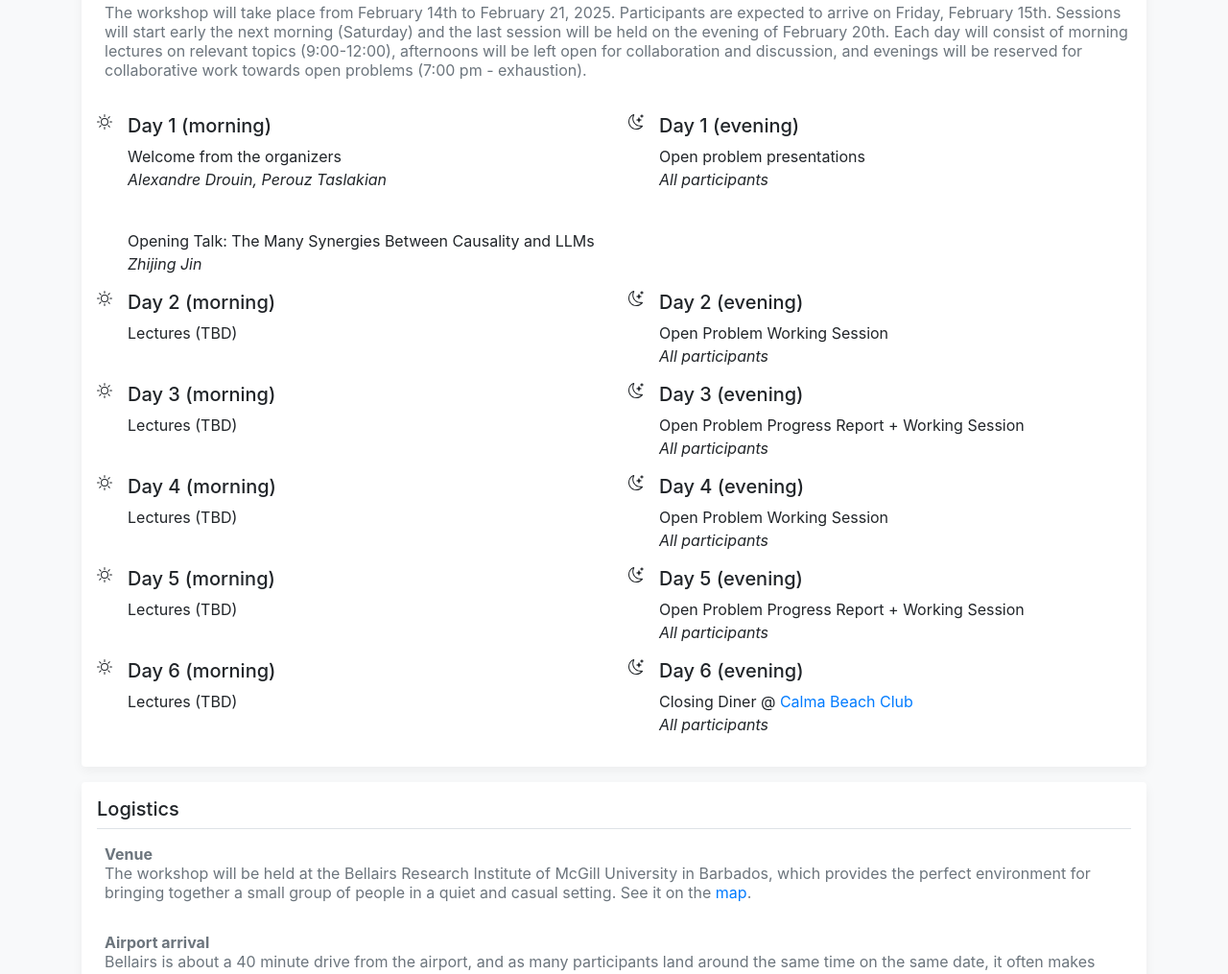
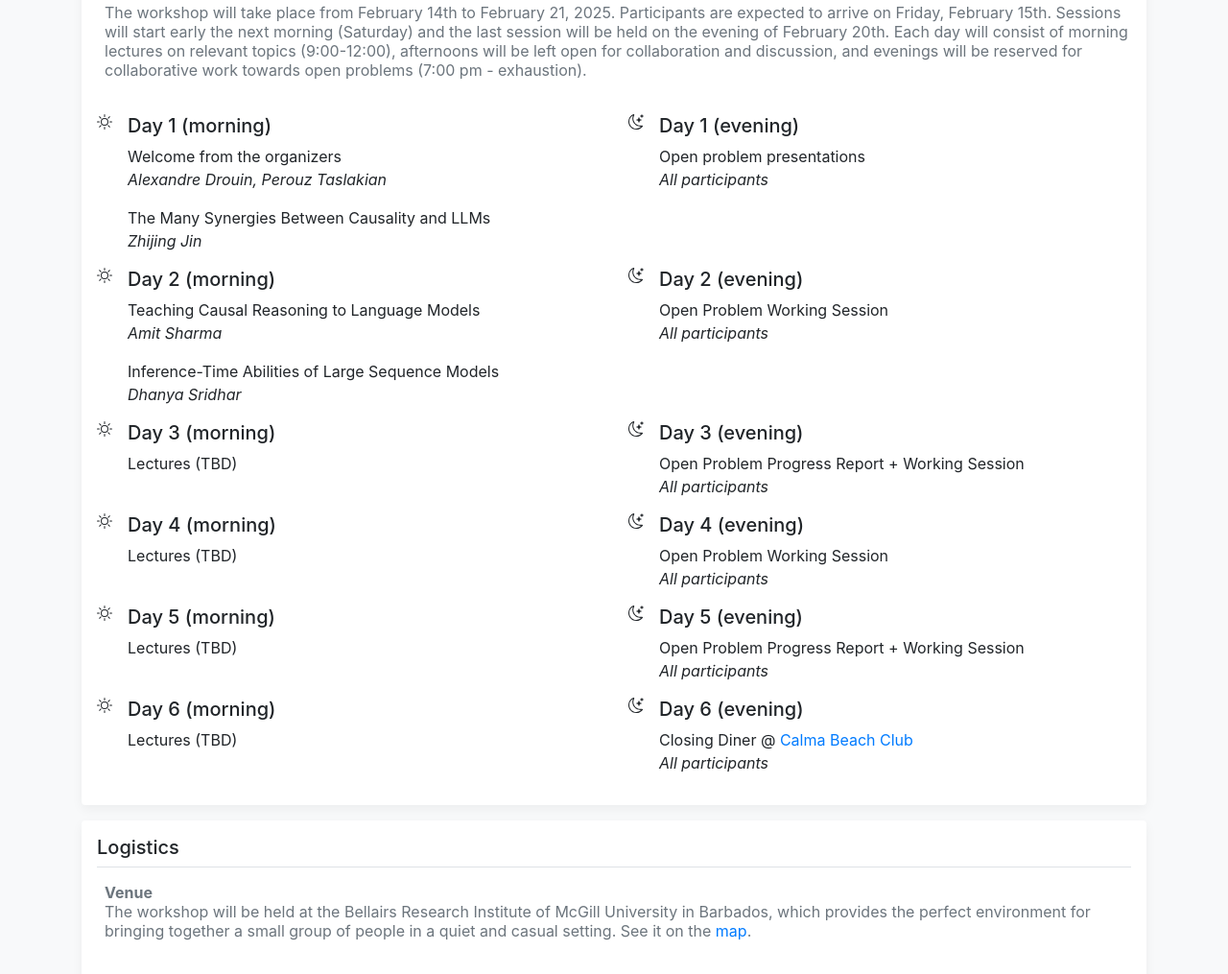
Before and after one commit to bclworkshop/2025, a plain HTML site: page index.html in a window 1280 px wide. Shown: the part 3137-4152 px from the top of the page at 96% size. Drawn offline with nearby package versions, Linux system fonts and the light colour scheme.

Commit message:
Update index.html

```diff
--- a/index.html
+++ b/index.html
@@ -915,10 +915,8 @@
                                 <p style="margin:3"><span class="font-italic">Alexandre
                                         Drouin, Perouz Taslakian</span>
                                 </p>
-				<br>
-				<p style="margin:0">Opening Talk: The Many Synergies Between Causality and LLMs</p>
+				<p style="margin:0">The Many Synergies Between Causality and LLMs</p>
         			<p style="margin:3"><span class="font-italic">Zhijing Jin</span></p>
-
                             </div>
                         </div>
                     </div>
@@ -952,7 +950,10 @@
                             <div class="media-body">
                                 <h5 class="media-heading">Day 2 (morning)</h5>
                                 <p style="margin:0">
-                                    Lectures (TBD)
+                                <p style="margin:0">Teaching Causal Reasoning to Language Models</p>
+                                <p style="margin:3"><span class="font-italic">Amit Sharma</span></p>
+				<p style="margin:0">Inference-Time Abilities of Large Sequence Models</p>
+        			<p style="margin:3"><span class="font-italic">Dhanya Sridhar</span></p>
                                 </p>
                             </div>
                         </div>
```
